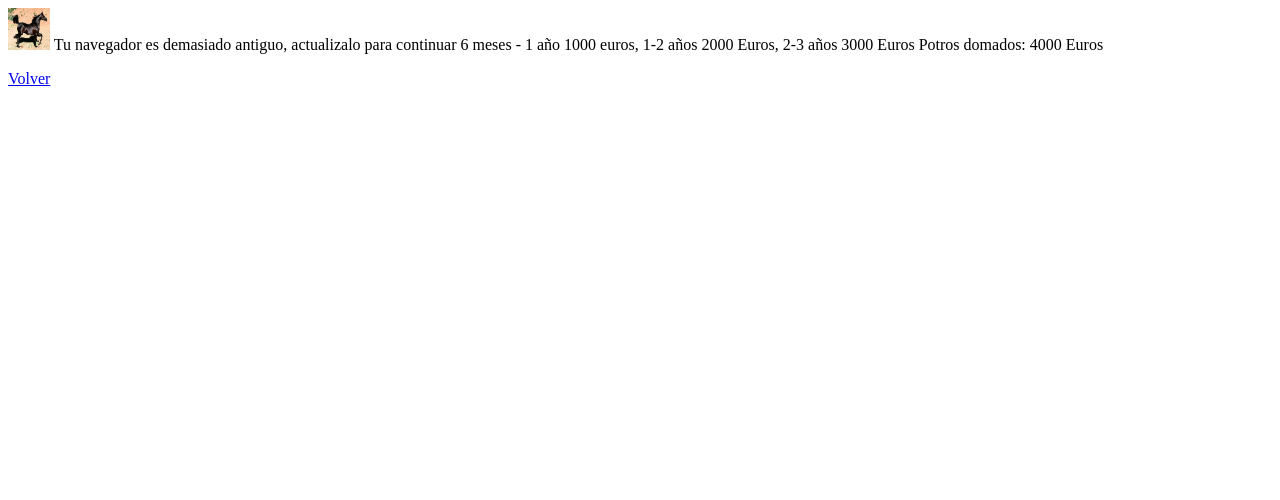
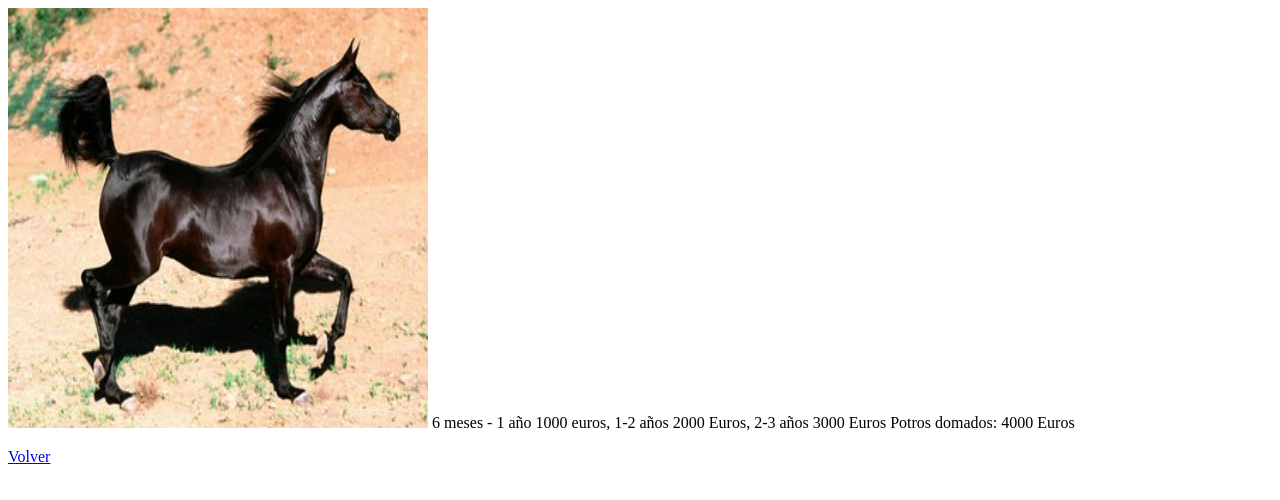
Before and after one commit to JPHACKER2k18/trabajosociales1, a plain HTML site: page precios.html in a window 1280 px wide. Drawn offline with Linux system fonts and the light colour scheme.

Commit message:
Update precios.html

```diff
--- a/precios.html
+++ b/precios.html
@@ -1,8 +1,7 @@
 <title>Precios de nuestros caballos></title>
 <body>
 <p>
-<img src="cabasho1.exe.jpg" alt="Cabasho" width="42" height="42">
-Tu navegador es demasiado antiguo, actualizalo para continuar</img> 6 meses - 1 a&ntilde;o 1000 euros, 1-2 años 2000 Euros, 2-3 años 3000 Euros
+<img src="cabasho1.exe.jpg" alt="Cabasho" width="420" height="420"></img> 6 meses - 1 a&ntilde;o 1000 euros, 1-2 años 2000 Euros, 2-3 años 3000 Euros
 Potros domados: 4000 Euros
 <p>
 <a href="index">Volver</a>
```
